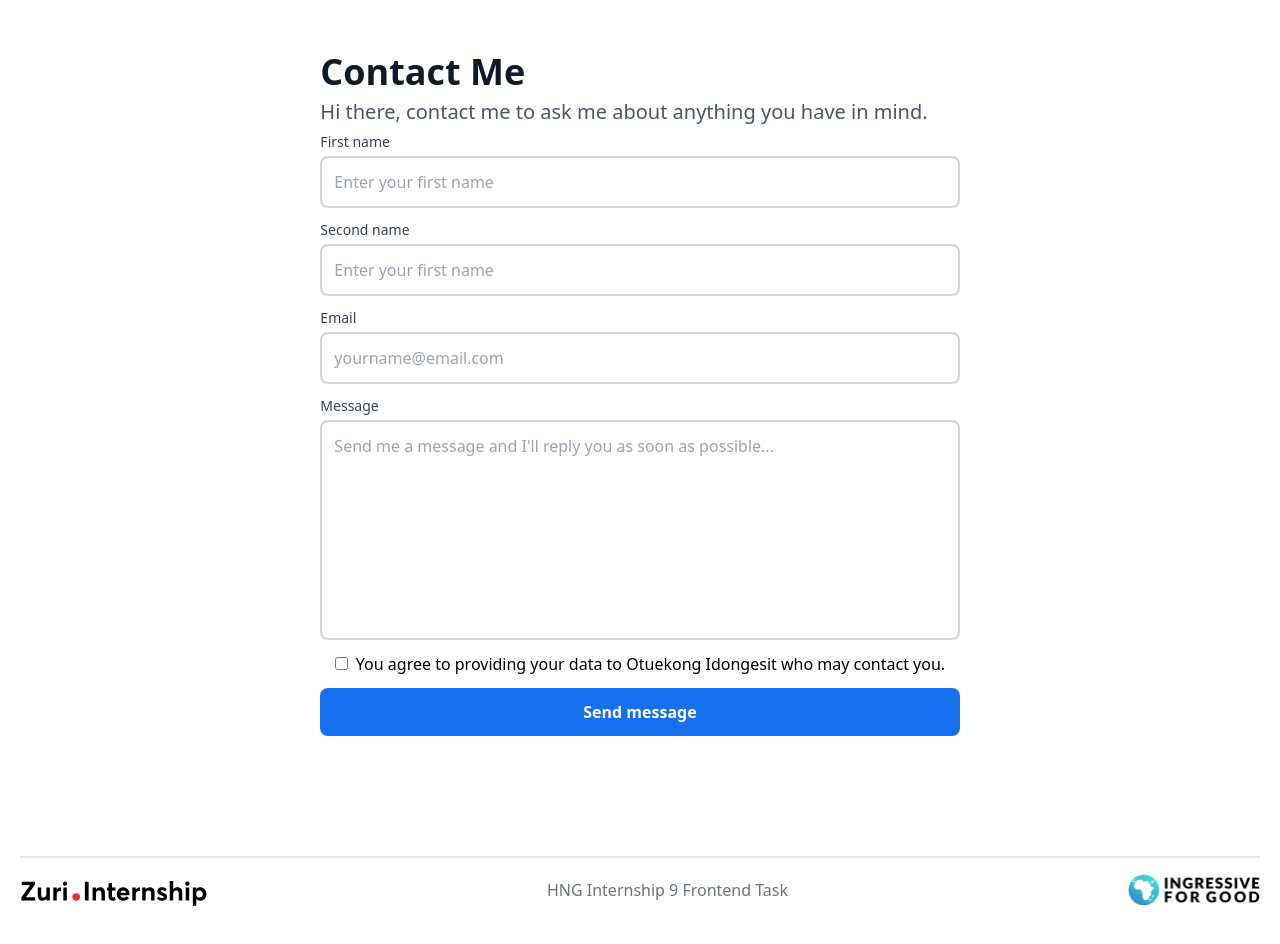
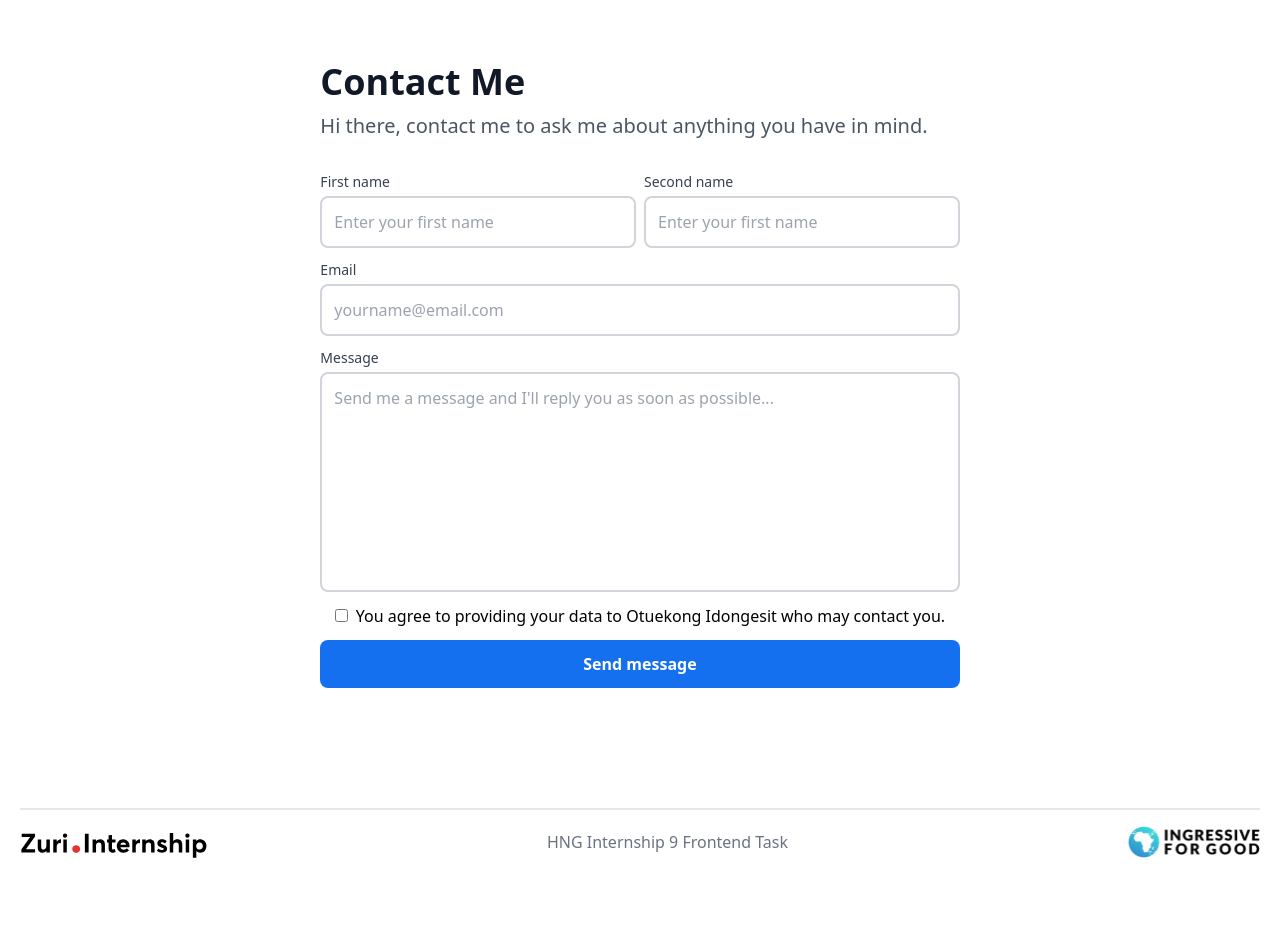
Before and after one commit to fizy500/hngi-9, a React (Create React App) app: page /contact in a window 1280 px wide. Shown: the top 944 px of the page. Built offline with nearby package versions, Linux system fonts and the light colour scheme.

Commit message:
style:made changes to form on desktop.

```diff
--- a/src/App.js
+++ b/src/App.js
@@ -10,12 +10,12 @@ import Contact from "./Pages/Contact";
 export default function App() {
   return (
     <div>
-      <Router>
+      <BrowserRouter>
         <Routes>
-          <Route path="/hngi-9" element={<Home />} />
+          <Route path="/Home" element={<Home />} />
           <Route path="/contact" element={<Contact />} />
         </Routes>
-      </Router>
+      </BrowserRouter>
     </div>
   );
 }
--- a/src/Pages/Contact.jsx
+++ b/src/Pages/Contact.jsx
@@ -7,11 +7,12 @@ export default function Contact() {
     <section className="space-y-20 py-8 mt-5">
       <div className="grid grid-rows-2 justify-center items-center px-5 0">
         <h2 className="font-semibold text-4xl text-gray-900">Contact Me</h2>
-        <p className="font-normal text-lg text-gray-600 md:text-xl md:pr-8">
+        <p className="font-normal text-lg text-gray-600 md:text-xl md:pr-8 mb-8">
           Hi there, contact me to ask me about anything you have in mind.
         </p>
-        <form action="" className="flex flex-col space-y-3">
-          <div className="flex flex-col space-y-1">
+        <form action="" className="flex flex-col space-y-3 w-full">
+          <div className="space-y-3 md:flex  md:space-x-2 md:space-y-0">
+            <div className="flex flex-col space-y-1 w-full">
               <label
                 htmlFor="first_name"
                 className=" text-sm  font-medium text-gray-700"
@@ -28,7 +29,7 @@ export default function Contact() {
               />
             </div>
 
-          <div className="flex flex-col space-y-1">
+            <div className="flex flex-col space-y-1 w-full">
               <label
                 htmlFor="last_name"
                 className=" text-sm font-medium text-gray-700 mb-0"
@@ -43,6 +44,7 @@ export default function Contact() {
                 placeholder="Enter your first name"
                 className="p-3 border-solid border-2 border-gray-300 rounded-lg outline-none focus:border-[#84CAFF]"
               />
+            </div>
           </div>
           <div className="flex flex-col space-y-1">
             <label
```
Also changed, not shown: 1 other file (tests, documents, lock files or other folders). Lines whose indentation alone changed are shown as unchanged.
